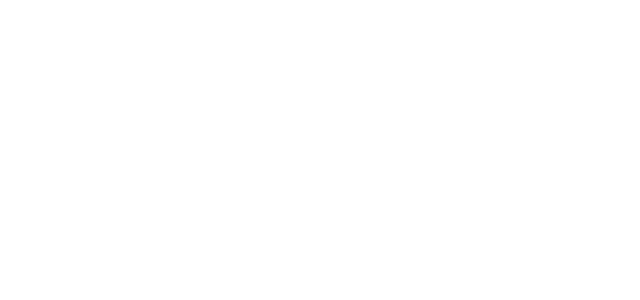
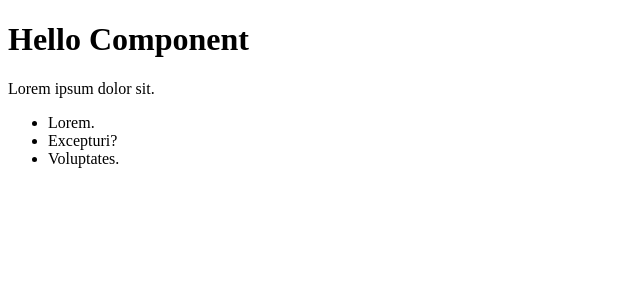
Before and after one commit to AngelosGithub/react231031, a React (Create React App) app: page / in a window 1280 px wide. Shown: the top 300 px of the page, without its empty margins (0-640 px from the left). Built offline with nearby package versions, Linux system fonts and the light colour scheme.

Commit message:
231031 component 연습, 작성 완료

```diff
--- a/src/App.js
+++ b/src/App.js
@@ -2,9 +2,46 @@
 function App() {
   return (
     <div>
-
+        <MyComponent1 />
+        {/*
+        <div>
+            <h1>Hello Component</h1>
+        </div>
+        */}
+        <MyComponent2 />
+        {/*
+            <>
+                <p>Lorem ipsum dolor sit.</p>
+                <ul>
+                    <li>Lorem.</li>
+                    <li>Excepturi?</li>
+                    <li>Voluptates.</li>
+                </ul>
+            </>
+        */}
     </div>
   );
 }
 
+function MyComponent1() {
+    return (
+        <div>
+            <h1>Hello Component</h1>
+        </div>
+    )
+}
+
+function MyComponent2() {
+    return(
+        <>
+            <p>Lorem ipsum dolor sit.</p>
+            <ul>
+                <li>Lorem.</li>
+                <li>Excepturi?</li>
+                <li>Voluptates.</li>
+            </ul>
+        </>
+    )
+}
+
 export default App;
```
